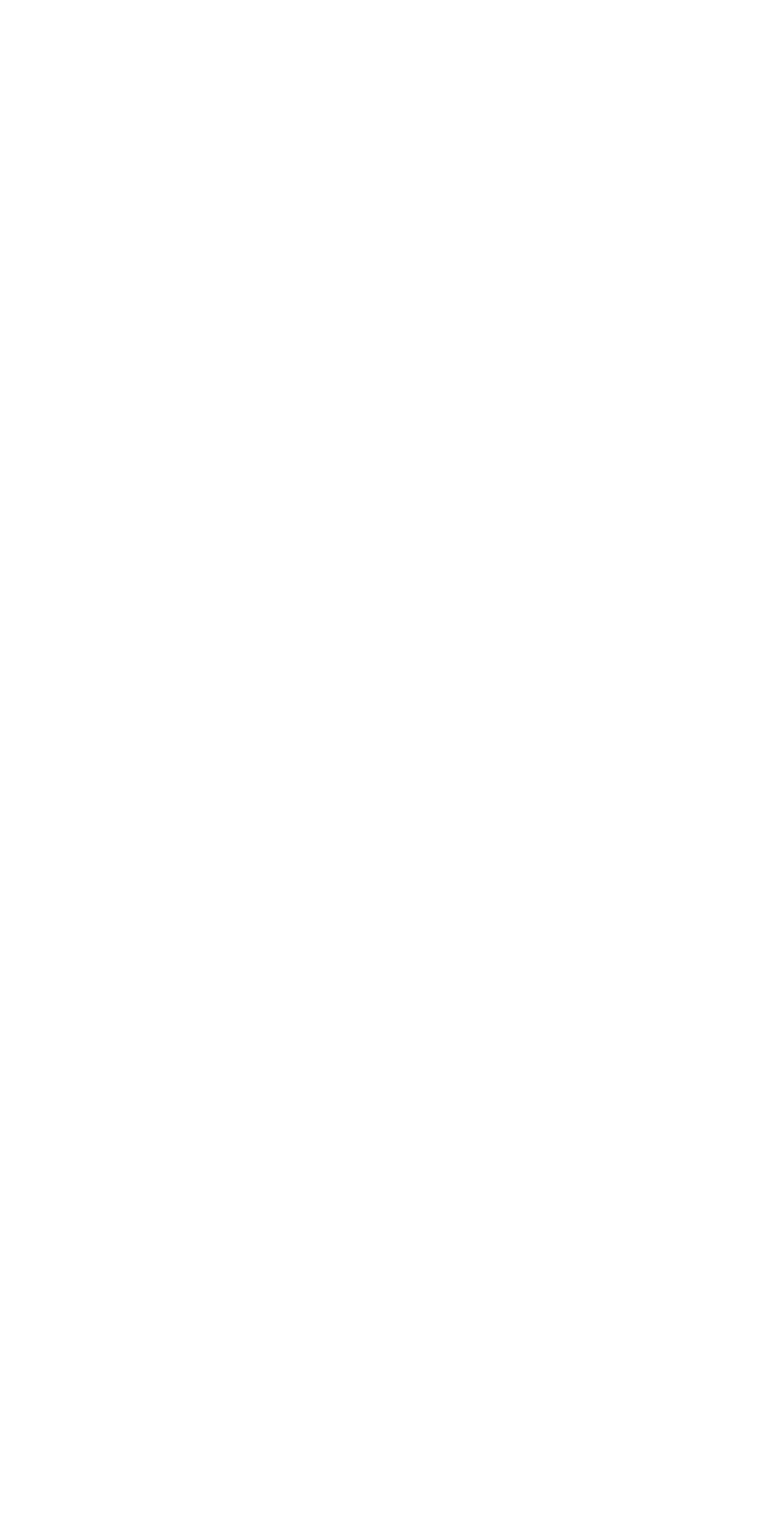
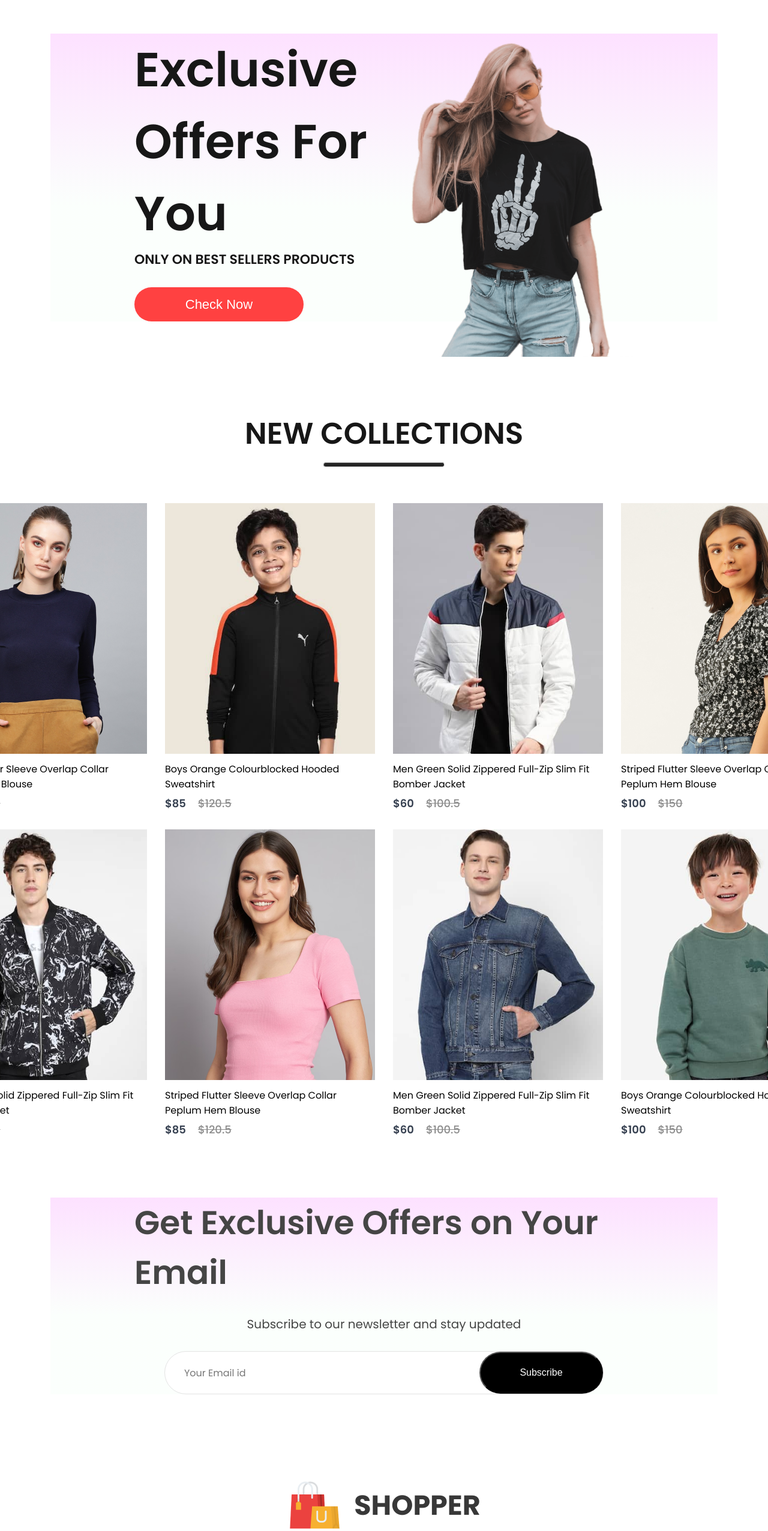
Before and after one commit to selflessgenie/ecommerce, a React (Create React App) app in the folder frontend/: page / in a window 1280 px wide. Shown: the part 1561-4114 px from the top of the page at 60% size. Before the commit the page ends 1617 px from the top, so only its background shows below. Built offline with nearby package versions, Linux system fonts and the light colour scheme.

Commit message:
Finished home screen - Should start with Context/ShopContext

```diff
--- a/frontend/src/App.js
+++ b/frontend/src/App.js
@@ -6,6 +6,7 @@
 import { Product } from './Pages/Product';
 import { Cart } from './Pages/Cart';
 import { LoginSignup } from './Pages/LoginSignup';
+import { Footer } from './Components/Footer/Footer';
 
 function App() {
   return (
@@ -23,6 +24,7 @@
           <Route path='/cart' element={<Cart/>}/>
           <Route path='/login' element={<LoginSignup/>}/>
         </Routes>
+        <Footer/>
       </BrowserRouter>
     </div>
   );
--- /dev/null
+++ b/frontend/src/Components/Footer/Footer.css
@@ -0,0 +1,62 @@
+.footer {
+    display: flex;
+    flex-direction: column;
+    justify-content: center;
+    align-items: center;
+    gap: 10px;
+}
+
+.footer-logo {
+    display: flex;
+    align-items: center;
+    gap: 20px;
+}
+
+.footer-logo p {
+    color: #383838;
+    font-size: 46px;
+    font-weight: 700;
+}
+
+.footer-links {
+    display: flex;
+    gap: 50px;
+    list-style: none;
+    color: #252525;
+    font-size: 20px;
+}
+
+.footer-links li {
+    cursor: pointer;
+}
+
+.footer-social-icon {
+    display: flex;
+    gap: 20px;
+}
+
+.footer-icons-container {
+    padding: 10px;
+    padding-bottom: 6px;
+    background: #fbfbfb;
+    border: 1px solid #ebebeb;
+}
+
+.footer-copyright {
+    display: flex;
+    flex-direction: column;
+    align-items: center;
+    gap: 30px;
+    width: 100%;
+    margin-bottom: 30px;
+    color: #1a1a1a;
+    font-size: 20px;
+}
+
+.footer-copyright hr {
+    width: 80%;
+    border: none;
+    border-radius: 10px;
+    height: 3px;
+    background: #c7c7c7;
+}
--- /dev/null
+++ b/frontend/src/Components/Footer/Footer.jsx
@@ -0,0 +1,39 @@
+import React from 'react'
+import './Footer.css'
+import footer_logo from '../Assets/logo_big.png'
+import instagram_icon from '../Assets/instagram_icon.png'
+import pinterest_icon from '../Assets/pintester_icon.png'
+import whatsapp_icon from '../Assets/whatsapp_icon.png'
+
+export const Footer = () => {
+  return (
+    <div className="footer">
+        <div className="footer-logo">
+            <img src={footer_logo} alt="" />
+            <p>SHOPPER</p>
+        </div>
+        <ul className="footer-links">
+            <li>Company</li>
+            <li>Products</li>
+            <li>Offices</li>
+            <li>About</li>
+            <li>Contact</li>
+        </ul>
+        <div className="footer-social-icon">
+            <div className="footer-icon-container">
+                <img src={instagram_icon} alt="" />
+            </div>
+            <div className="footer-icon-container">
+                <img src={pinterest_icon} alt="" />
+            </div>
+            <div className="footer-icon-container">
+                <img src={whatsapp_icon} alt="" />
+            </div>
+        </div>
+        <div className="footer-copyright">
+            <hr />
+            <p>Copyright @2025 - All Rights Reserved</p>
+        </div>
+    </div>
+  )
+}
--- /dev/null
+++ b/frontend/src/Components/NewCollections/NewCollections.css
@@ -0,0 +1,27 @@
+.new-collections {
+    display: flex;
+    flex-direction: column;
+    align-items: center;
+    gap: 10px;
+    margin-bottom: 100px;
+}
+
+.new-collections h1 {
+    color: #171717;
+    font-size: 50px;
+    font-weight: 600;
+}
+
+.new-collections hr {
+    width: 200px;
+    height: 6px;
+    border-radius: 10px;
+    background: #252525;
+}
+
+.collections {
+    display: grid;
+    grid-template-columns: 1fr 1fr 1fr 1fr;
+    gap: 30px;
+    margin-top: 50px;
+}
--- /dev/null
+++ b/frontend/src/Components/NewCollections/NewCollections.jsx
@@ -0,0 +1,27 @@
+import React from "react";
+import "./NewCollections.css";
+import new_collections from "../Assets/new_collections";
+import { Item } from "../Item/Item";
+
+export const NewCollections = () => {
+  return (
+    <div className="new-collections">
+      <h1>NEW COLLECTIONS </h1>
+      <hr />
+      <div className="collections">
+        {new_collections.map((item, i) => {
+          return (
+            <Item
+              key={i}
+              id={item.id}
+              name={item.name}
+              new_price={item.new_price}
+              old_price={item.old_price}
+              image={item.image}
+            />
+          );
+        })}
+      </div>
+    </div>
+  );
+};
--- /dev/null
+++ b/frontend/src/Components/NewsLetter/NewsLetter.css
@@ -0,0 +1,55 @@
+.newsletter {
+    width: 65%;
+    height: 40hv;
+    display: flex;
+    flex-direction: column;
+    align-items: center;
+    justify-content: center;
+    margin: auto;
+    padding: 0px 140px;
+    margin-bottom: 140px;
+    background: linear-gradient(180deg, #fde1ff 0%, #e1ffea22 60%);
+    gap: 30px;
+}
+
+.newsletter h1 {
+    color: #454545;
+    font-size: 55px;
+    font-weight: 600;
+}
+
+.newsletter p {
+    color: #454545;
+    font-size: 20px;
+}
+
+.newsletter div {
+    display: flex;
+    align-items: center;
+    justify-content: space-between;
+    background: white;
+    width: 730px;
+    height: 70px;
+    border-radius: 80px;
+    border: 1px solid #e3e3e3;
+}
+
+.newsletter input {
+    width: 500px;
+    margin-left: 30px;
+    border: none;
+    outline: none;
+    color: #616161;
+    font-family: Poppins;
+    font-size: 16px;
+}
+
+.newsletter div button {
+    width: 210px;
+    height: 70px;
+    border-radius: 80px;
+    background: black;
+    color: white;
+    font-size: 16px;
+    cursor: pointer;
+}
--- /dev/null
+++ b/frontend/src/Components/NewsLetter/NewsLetter.jsx
@@ -0,0 +1,15 @@
+import React from 'react'
+import './NewsLetter.css'
+
+export const NewsLetter = () => {
+  return (
+    <div className="newsletter">
+        <h1>Get Exclusive Offers on Your Email</h1>
+        <p>Subscribe to our newsletter and stay updated</p>
+        <div>
+            <input type="email" placeholder="Your Email id" />
+            <button>Subscribe</button>
+        </div>
+    </div>
+  )
+}
--- /dev/null
+++ b/frontend/src/Components/Offers/Offers.css
@@ -0,0 +1,49 @@
+.offers {
+    width: 65%;
+    height: 60vh;
+    display: flex;
+    margin: auto;
+    padding: 0px 140px;
+    margin-bottom: 150px;
+    background: linear-gradient(180deg, #fde1ff 0%, #e1ffea22 60%);
+}
+
+.offers-left {
+    flex: 1;
+    display: flex;
+    flex-direction: column;
+    justify-content: center;
+}
+
+.offers-left h1 {
+    color: #171717;
+    font-size: 80px;
+    font-weight: 600;
+}
+
+.offers-left p {
+    color: #171717;
+    font-size: 22px;
+    font-weight: 600;
+}
+
+.offers-left button {
+    width: 282px;
+    height: 70px;
+    border-radius: 35px;
+    background: #ff4141;
+    border: none;
+    color: white;
+    font-size: 22px;
+    font-weight: 500;
+    margin-top: 30px;
+    cursor: pointer;
+}
+
+.offers-right {
+    flex: 1;
+    display: flex;
+    justify-content: flex-end;
+    align-items: center;
+    padding-top: 50px;
+}
--- /dev/null
+++ b/frontend/src/Components/Offers/Offers.jsx
@@ -0,0 +1,19 @@
+import React from 'react'
+import './Offers.css'
+import exclusive_image from '../Assets/exclusive_image.png'
+
+export const Offers = () => {
+  return (
+    <div className="offers">
+        <div className="offers-left">
+            <h1>Exclusive</h1>
+            <h1>Offers For You</h1>
+            <p>ONLY ON BEST SELLERS PRODUCTS</p>
+            <button>Check Now</button>
+        </div>
+        <div className="offers-right">
+            <img src={exclusive_image} alt="" />
+        </div>
+    </div>
+  )
+}
--- a/frontend/src/Pages/Shop.jsx
+++ b/frontend/src/Pages/Shop.jsx
@@ -1,12 +1,18 @@
 import React from 'react'
 import { Hero } from '../Components/Hero/Hero'
 import { Popular } from '../Components/Popular/Popular'
+import { Offers } from '../Components/Offers/Offers'
+import { NewCollections } from '../Components/NewCollections/NewCollections'
+import { NewsLetter } from '../Components/NewsLetter/NewsLetter'
 
 export const Shop = () => {
   return (
     <div>
         <Hero/>
         <Popular/>
+        <Offers/>
+        <NewCollections/>
+        <NewsLetter/>
     </div>
   )
 }
```
